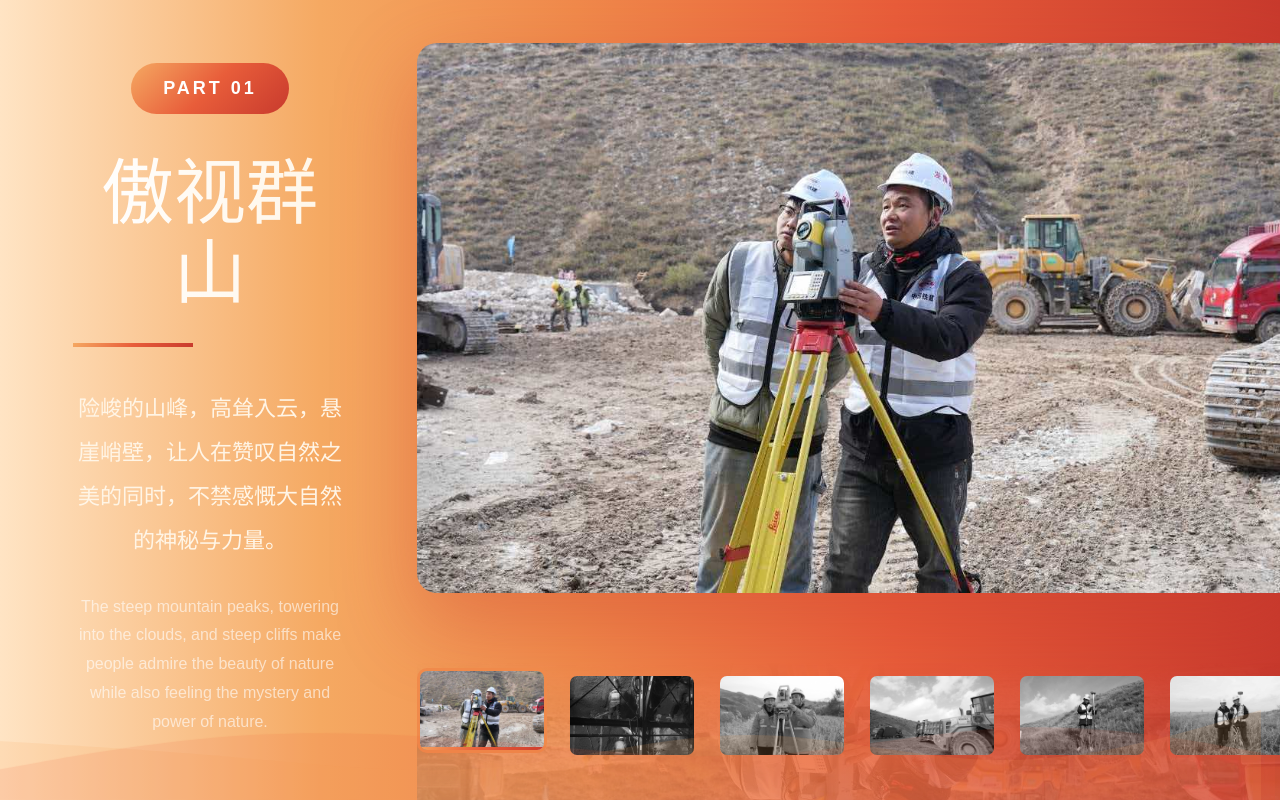
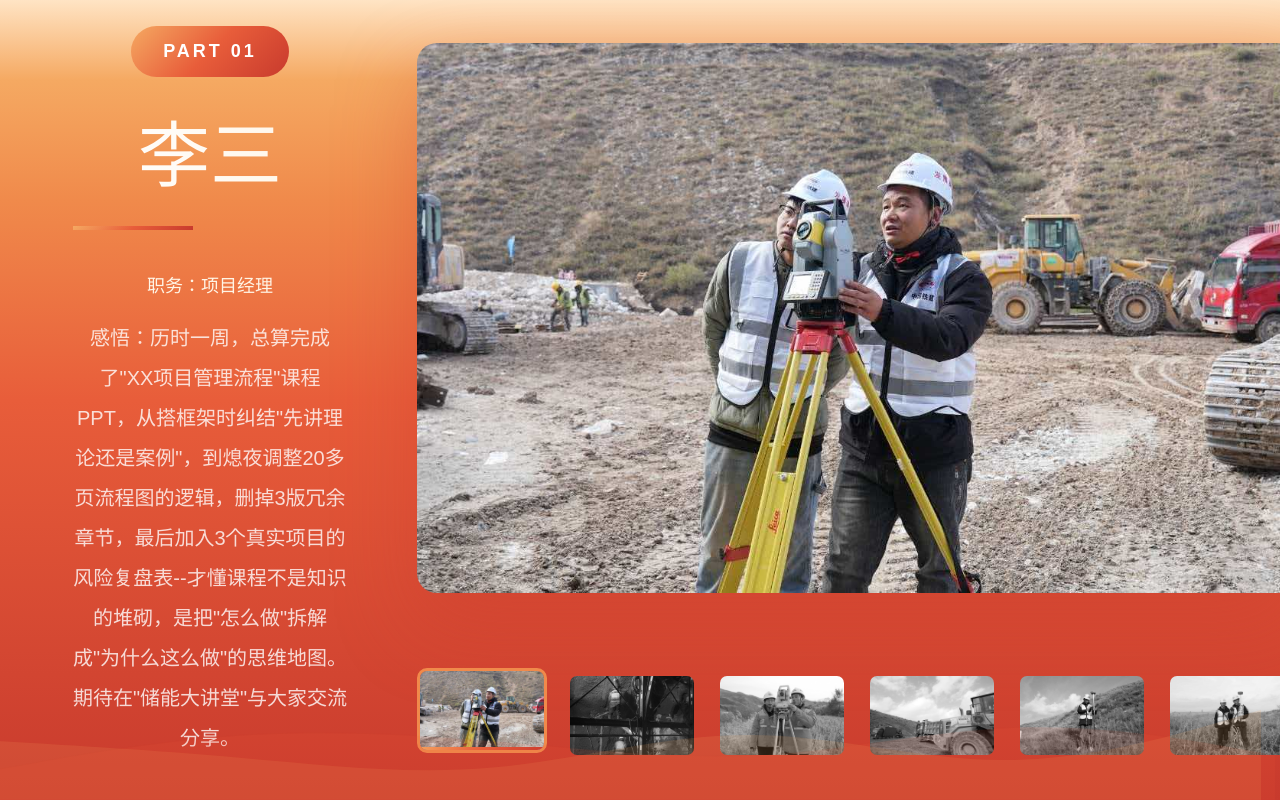
Before and after one commit to Simonsms/banner-vue, a Vue app: page / in a window 1280 px wide. Built offline with nearby package versions, Linux system fonts and the light colour scheme.

Commit message:
Update WaveCarousel components and data

```diff
--- a/src/App.vue
+++ b/src/App.vue
@@ -23,14 +23,14 @@ import WaveCarousel from "@/components/WaveCarousel/index.vue";
   /* 亮色调 */
   --accent-light: #ffe4c4;
   --accent-gold: #ffd4a3;
-  /* 背景渐变：从左到右的温暖过渡 */
+  /* 背景渐变：从上到下的温暖过渡 */
   --bg-dark: #d74029;
   --bg-gradient: linear-gradient(
-    to right,
+    to bottom,
     #ffe4c4 0%,
-    #f5a962 25%,
-    #f08a4b 45%,
-    #e85d3a 70%,
+    #f5a962 10%,
+    #f08a4b 25%,
+    #e85d3a 50%,
     #c83a2d 100%
   );
   --text-white: #ffffff;
--- a/src/components/WaveCarousel/DetailView.vue
+++ b/src/components/WaveCarousel/DetailView.vue
@@ -31,13 +31,6 @@ const textPlay = ref(false);
 // 切换中的下一张图片
 const nextSlideIndex = ref<number | null>(null);
 const isTransitioning = ref(false);
-
-// 倒影样式
-const reflectionStyle = computed(() => ({
-  backgroundImage: `url(${currentSlide.value?.image})`,
-  backgroundSize: "cover",
-  backgroundPosition: "center",
-}));
 
 // 监听索引变化，播放文字动画
 watch(
@@ -133,10 +126,10 @@ const handleThumbClick = (index: number) => {
         :class="{ animate: textAnimate, play: textPlay }"
       >
         <div class="part-label">{{ partLabel }}</div>
-        <h1 class="title">{{ currentSlide?.title }}</h1>
+        <h1 class="title">{{ currentSlide?.name }}</h1>
         <div class="divider"></div>
-        <p class="desc-cn">{{ currentSlide?.descCn }}</p>
-        <p class="desc-en">{{ currentSlide?.descEn }}</p>
+        <p class="info-item position">职务：{{ currentSlide?.position }}</p>
+        <p class="info-item thoughts">感悟：{{ currentSlide?.thoughts }}</p>
       </div>
 
       <!-- 右侧图片区 -->
@@ -147,7 +140,7 @@ const handleThumbClick = (index: number) => {
             <img
               v-if="currentSlide"
               :src="currentSlide.image"
-              :alt="currentSlide.title"
+              :alt="currentSlide.name"
               class="main-image"
               :class="{
                 current: isTransitioning,
@@ -163,7 +156,6 @@ const handleThumbClick = (index: number) => {
               class="main-image next-enter"
             />
           </div>
-          <div class="image-reflection" :style="reflectionStyle"></div>
         </div>
 
         <!-- 缩略图导航 -->
@@ -279,33 +271,38 @@ const handleThumbClick = (index: number) => {
   animation-delay: 0.4s;
 }
 
-.desc-cn {
-  font-size: 22px;
-  line-height: 2;
+.info-item {
+  font-size: 18px;
+  line-height: 1.8;
   color: var(--text-light);
-  margin-bottom: 30px;
+  margin-bottom: 16px;
   opacity: 0;
   transform: translateY(20px);
+}
+
+.info-item.name {
   animation: fadeInUp 0.6s ease forwards;
   animation-delay: 0.5s;
 }
 
-.desc-en {
-  font-size: 16px;
-  line-height: 1.8;
-  color: rgba(255, 255, 255, 0.6);
-  opacity: 0;
-  transform: translateY(20px);
+.info-item.position {
   animation: fadeInUp 0.6s ease forwards;
   animation-delay: 0.6s;
+}
+
+.info-item.thoughts {
+  font-size: 20px;
+  line-height: 2;
+  color: rgba(255, 255, 255, 0.8);
+  animation: fadeInUp 0.6s ease forwards;
+  animation-delay: 0.7s;
 }
 
 /* 文字重新动画 */
 .text-content.animate .part-label,
 .text-content.animate .title,
 .text-content.animate .divider,
-.text-content.animate .desc-cn,
-.text-content.animate .desc-en {
+.text-content.animate .info-item {
   animation: none;
   opacity: 0;
   transform: translateY(30px);
@@ -330,14 +327,19 @@ const handleThumbClick = (index: number) => {
   animation-delay: 0.3s;
 }
 
-.text-content.animate.play .desc-cn {
+.text-content.animate.play .info-item.name {
   animation: fadeInUp 0.6s ease forwards;
   animation-delay: 0.4s;
 }
 
-.text-content.animate.play .desc-en {
+.text-content.animate.play .info-item.position {
   animation: fadeInUp 0.6s ease forwards;
   animation-delay: 0.5s;
+}
+
+.text-content.animate.play .info-item.thoughts {
+  animation: fadeInUp 0.6s ease forwards;
+  animation-delay: 0.6s;
 }
 
 /* 右侧图片区 */
@@ -386,30 +388,6 @@ const handleThumbClick = (index: number) => {
 /* 当前图片（离开） */
 .main-image.current-leave {
   z-index: 1;
-}
-
-/* 图片倒影效果 */
-.image-reflection {
-  position: absolute;
-  bottom: -50%;
-  left: 0;
-  width: 100%;
-  height: 50%;
-  border-radius: 20px;
-  overflow: hidden;
-  transform: scaleY(-1);
-  mask-image: linear-gradient(
-    to bottom,
-    rgba(0, 0, 0, 0.3) 0%,
-    transparent 70%
-  );
-  -webkit-mask-image: linear-gradient(
-    to bottom,
-    rgba(0, 0, 0, 0.3) 0%,
-    transparent 70%
-  );
-  pointer-events: none;
-  animation: reflectionWave 4s ease-in-out infinite;
 }
 
 /* 缩略图导航 */
@@ -643,34 +621,6 @@ const handleThumbClick = (index: number) => {
   }
 }
 
-@keyframes reflectionWave {
-  0%,
-  100% {
-    mask-image: linear-gradient(
-      to bottom,
-      rgba(0, 0, 0, 0.25) 0%,
-      transparent 60%
-    );
-    -webkit-mask-image: linear-gradient(
-      to bottom,
-      rgba(0, 0, 0, 0.25) 0%,
-      transparent 60%
-    );
-  }
-  50% {
-    mask-image: linear-gradient(
-      to bottom,
-      rgba(0, 0, 0, 0.35) 0%,
-      transparent 75%
-    );
-    -webkit-mask-image: linear-gradient(
-      to bottom,
-      rgba(0, 0, 0, 0.35) 0%,
-      transparent 75%
-    );
-  }
-}
-
 /* 响应式 */
 @media (max-width: 1200px) {
   .detail-container {
--- a/src/data/slides.ts
+++ b/src/data/slides.ts
@@ -1,43 +1,49 @@
-import type { SlideItem } from '@/types/carousel';
+import type { SlideItem } from "@/types/carousel";
 
 /**
  * 默认轮播数据（后续可替换为接口数据）
  */
 export const defaultSlides: SlideItem[] = [
   {
-    image: '/img/24add8a0e09b746163b26f84a9678ef4.jpg',
-    title: '傲视群山',
-    descCn: '险峻的山峰，高耸入云，悬崖峭壁，让人在赞叹自然之美的同时，不禁感慨大自然的神秘与力量。',
-    descEn: 'The steep mountain peaks, towering into the clouds, and steep cliffs make people admire the beauty of nature while also feeling the mystery and power of nature.'
+    image: "/img/24add8a0e09b746163b26f84a9678ef4.jpg",
+    name: "李三",
+    position: "项目经理",
+    thoughts:
+      '历时一周，总算完成了"XX项目管理流程"课程PPT，从搭框架时纠结"先讲理论还是案例"，到熄夜调整20多页流程图的逻辑，删掉3版冗余章节，最后加入3个真实项目的风险复盘表--才懂课程不是知识的堆砌，是把"怎么做"拆解成"为什么这么做"的思维地图。期待在"储能大讲堂"与大家交流分享。',
   },
   {
-    image: '/img/35ccc9f37ceeb4efd26782e238e49a5b.jpg',
-    title: '金色沙漠',
-    descCn: '无垠的沙海，金色的波浪在阳光下闪烁，大自然用最简约的方式，展现着最壮阔的景象。',
-    descEn: 'The boundless sea of sand, golden waves shimmering in the sunlight, nature shows the most magnificent scenery in the simplest way.'
+    image: "/img/35ccc9f37ceeb4efd26782e238e49a5b.jpg",
+    name: "王五",
+    position: "技术总监",
+    thoughts:
+      "技术的深度决定了视野的广度，每一次攻克难关都是一次成长的跳板。在这个快速变化的时代，保持学习的热情是我们最大的竞争力。",
   },
   {
-    image: '/img/48bb378626f8c2a870453e3f9685168f.jpg',
-    title: '冰雪圣境',
-    descCn: '皑皑白雪覆盖着巍峨的山峦，纯净的世界让人心灵得到洗涤，感受大自然的庄严与圣洁。',
-    descEn: 'The white snow covers the majestic mountains, the pure world cleanses the soul, feeling the solemnity and sanctity of nature.'
+    image: "/img/48bb378626f8c2a870453e3f9685168f.jpg",
+    name: "张伟",
+    position: "运维工程师",
+    thoughts:
+      "系统稳定是一切业务的基石，每一次故障排查都让我对系统架构有了更深的理解。预防胜于治疗，监控先行一步。",
   },
   {
-    image: '/img/4b1410a092c6007e8fe35ed3c1b89fbb.jpg',
-    title: '碧海蓝天',
-    descCn: '清澈的海水与洁白的沙滩交相辉映，椰林婆娑，这是人间天堂的最美诠释。',
-    descEn: 'Crystal clear waters and white sandy beaches complement each other, with swaying coconut trees, this is the most beautiful interpretation of paradise on earth.'
+    image: "/img/4b1410a092c6007e8fe35ed3c1b89fbb.jpg",
+    name: "陈海",
+    position: "产品经理",
+    thoughts:
+      "用户体验是产品的灵魂，每一个细节都值得反复打磨。好的产品不是功能的堆砌，而是解决问题的最短路径。",
   },
   {
-    image: '/img/4b5c8e93d5e4193c944d5653b28f7370.jpg',
-    title: '林木幽深',
-    descCn: '森林，充满了神秘的色彩。那浓郁的绿色，像一首无言的诗，诉说着大地的生命力和魅力。',
-    descEn: 'The forest is full of mysterious colors. That rich green, like a silent poem, tells the vitality and charm of the earth.'
+    image: "/img/4b5c8e93d5e4193c944d5653b28f7370.jpg",
+    name: "刘芳",
+    position: "人力资源总监",
+    thoughts:
+      "人才是企业最宝贵的资产，打造学习型组织是我们不懈的追求。让每一位员工都能在这里找到成长的空间。",
   },
   {
-    image: '/img/7e162d777c708f76e511f7023d6c4c25.jpg',
-    title: '晨曦牧野',
-    descCn: '晨光洒落在翠绿的田野上，薄雾轻绕，牛羊悠然自得，这是大自然赐予的宁静与美好。',
-    descEn: 'Morning light falls on the green fields, light mist surrounds, cattle and sheep are leisurely, this is the tranquility and beauty bestowed by nature.'
-  }
+    image: "/img/7e162d777c708f76e511f7023d6c4c25.jpg",
+    name: "赵明",
+    position: "财务总监",
+    thoughts:
+      "数据是决策的基础，每一个数字背后都有它的故事。精细化管理不是省钱，而是把每一分钱花在刀刃上。",
+  },
 ];
```
Also changed, not shown: src/types/carousel.ts (+6 -6 lines).
